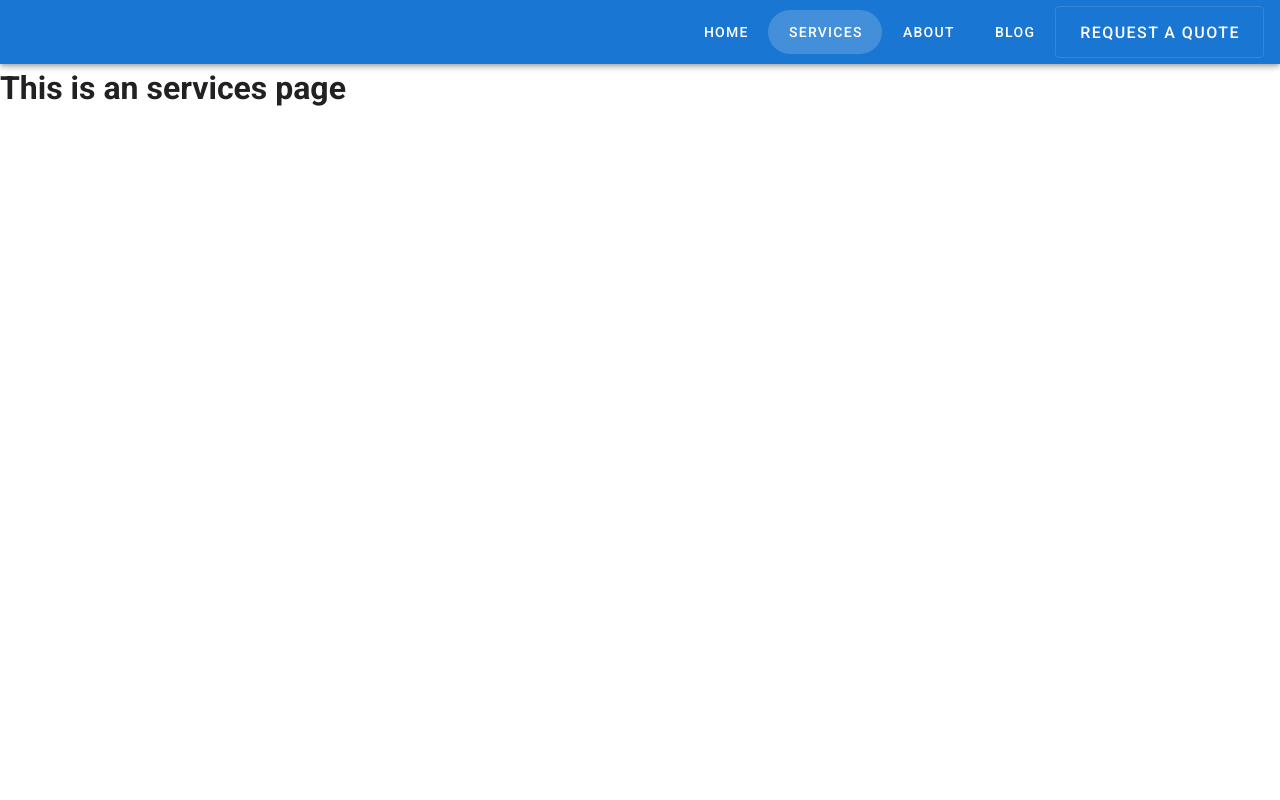
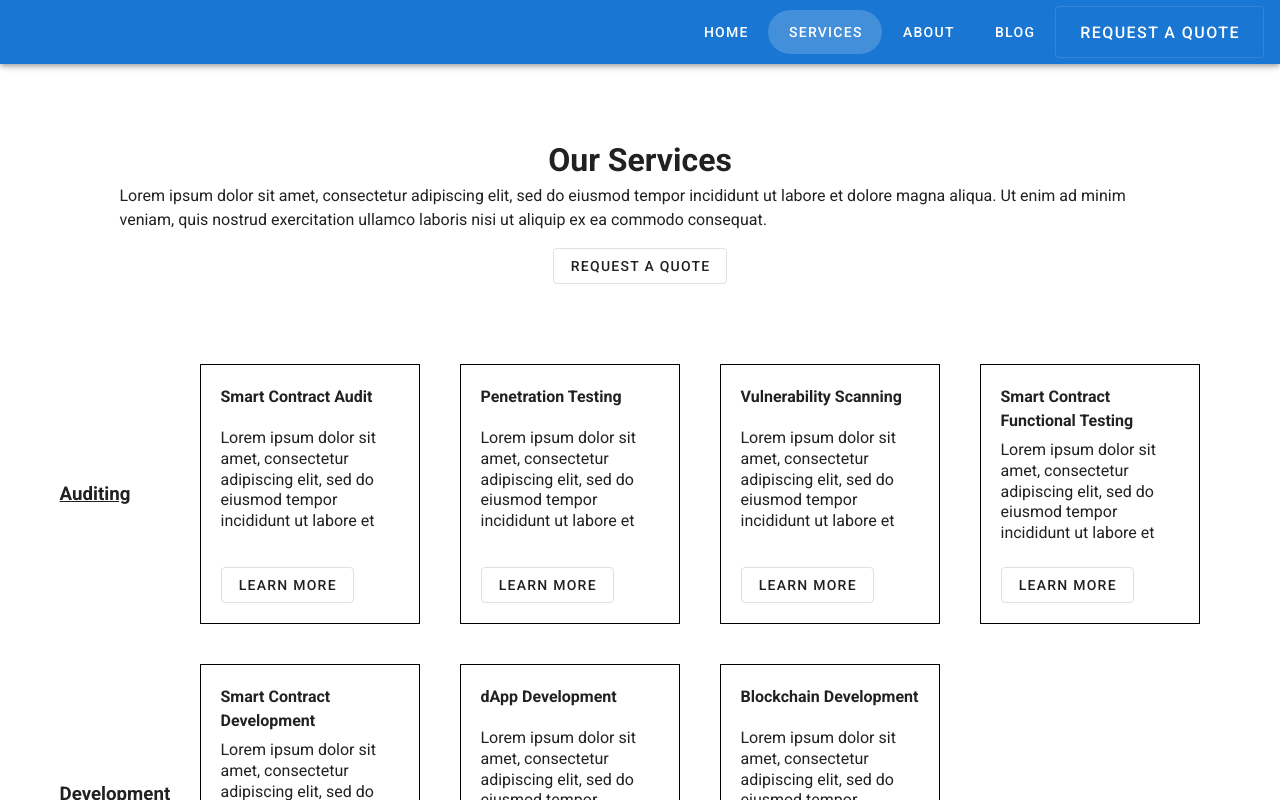
Before and after one commit to stellairelabs/smart-codes, a Vue app: page /services in a window 1280 px wide. Shown: the top 800 px of the page. Built offline with nearby package versions, Linux system fonts and the light colour scheme.

Commit message:
SC-6: services page basic layout

```diff
--- a/src/data/services.json
+++ b/src/data/services.json
@@ -18,7 +18,7 @@
                 "path": "routerpath"
             },
             {
-                "title": "Smart COntract Functional Testing",
+                "title": "Smart Contract Functional Testing",
                 "text": "Lorem ipsum dolor sit amet, consectetur adipiscing elit, sed do eiusmod tempor incididunt ut labore et dolore magna aliqua. Ut enim ad minim veniam, quis nostrud exercitation ullamco laboris nisi ut aliquip ex ea commodo consequat. Duis aute irure dolor in reprehenderit in voluptate velit esse cillum dolore eu fugiat null",
                 "path": "routerpath"
             }
--- a/src/router/index.js
+++ b/src/router/index.js
@@ -1,6 +1,7 @@
 import Vue from "vue";
 import VueRouter from "vue-router";
 import HomeView from "../views/HomeView.vue";
+import ServicesView from "../views/ServicesView.vue";
 
 Vue.use(VueRouter);
 
@@ -18,7 +19,7 @@ const routes = [
   {
     path: "/services",
     name: "Services",
-    component: () => import(/* webpackChunkName: "about" */ "../views/ServicesView.vue"),
+    component: ServicesView,
   },
   {
     path: "/blog",
--- a/src/views/ServicesView.vue
+++ b/src/views/ServicesView.vue
@@ -1,5 +1,72 @@
 <template>
-  <div>
-    <h1>This is an services page</h1>
-  </div>
+  <v-container>
+    <v-layout align-center column pa-15>
+      <h1>Our Services</h1>
+      <p>
+        Lorem ipsum dolor sit amet, consectetur adipiscing elit, sed do eiusmod
+        tempor incididunt ut labore et dolore magna aliqua. Ut enim ad minim
+        veniam, quis nostrud exercitation ullamco laboris nisi ut aliquip ex ea
+        commodo consequat.
+      </p>
+      <v-btn to="/request-a-quote" text outlined>Request A Quote</v-btn>
+    </v-layout>
+
+    <v-layout>
+      <v-col class="our-services">
+        <v-row class="d-flex align-center align-self-start" v-for="(category, i) in services" :key="i">
+          <h3 class="category">{{ category.category }}</h3>
+          <div class="box" v-for="(service, j) in category.services" :key="j">
+            <h4>{{ service.title }}</h4>
+            <p>{{ service.text }}</p>
+            <v-btn to="/request-a-quote" text outlined>Learn more</v-btn>
+          </div>
+        </v-row>
+      </v-col>
+    </v-layout>
+  </v-container>
 </template>
+
+
+<script>
+import services from "../data/services.json";
+export default {
+  name: "Services",
+  data: () => ({
+    services,
+  }),
+};
+</script>
+
+
+<style lang="scss" scoped>
+.our-services {
+  display: flex;
+  flex-direction: column;
+  justify-content: center;
+  align-items: center;
+
+  .category {
+    text-decoration: underline;
+    width: 120px;
+  }
+  .box {
+    width: 220px;
+    height: 260px;
+    border: 1px solid black;
+    padding: 20px;
+    margin: 20px;
+    display: flex;
+    flex-direction: column;
+    justify-content: space-between;
+    align-items: flex-start;
+
+    p {
+      text-overflow: clip;
+      word-wrap: break-word;
+      overflow: hidden;
+      max-height: 6.5em; // 5 lines of text
+      line-height: 1.3em;
+    }
+  }
+}
+</style>
```
Also changed, not shown: 2 other files (tests, documents, lock files or other folders).
